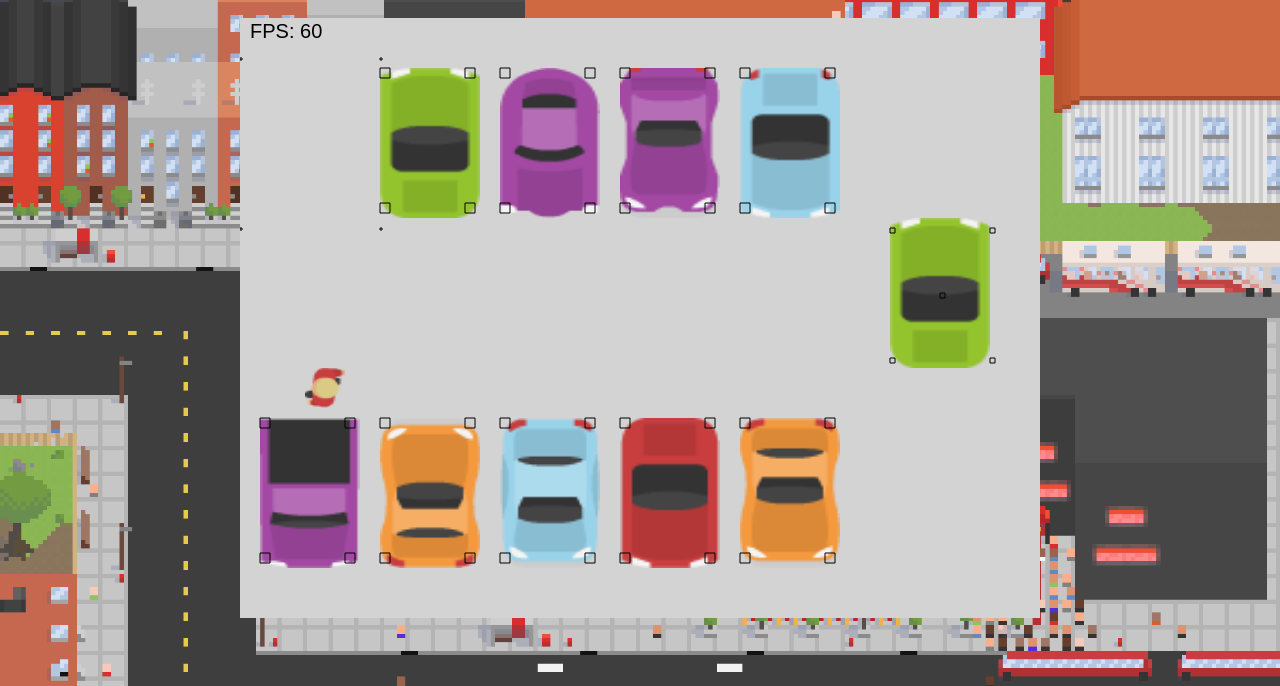
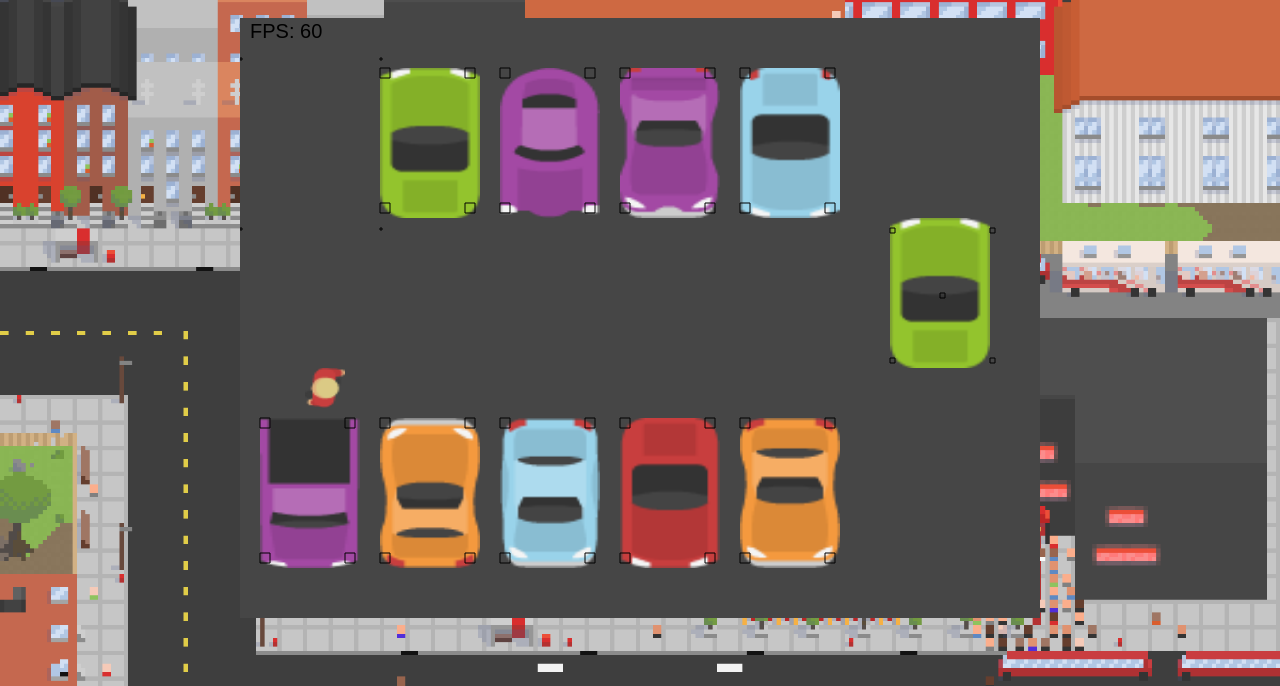
Before and after one commit to pelinski/ironproject-parking-threat, a plain HTML site: page index.html in a window 1280 px wide. Shown: the part 130-816 px from the top of the page. Drawn offline with Linux system fonts and the light colour scheme; a web font is replaced by a local one.

Commit message:
changed canvas background color

```diff
--- a/css/styles.css
+++ b/css/styles.css
@@ -16,5 +16,5 @@ h1 {
 }
 
 canvas {
-  background-color: lightgray;
+  background-color: rgb(70, 70, 70) ;
 }
```
